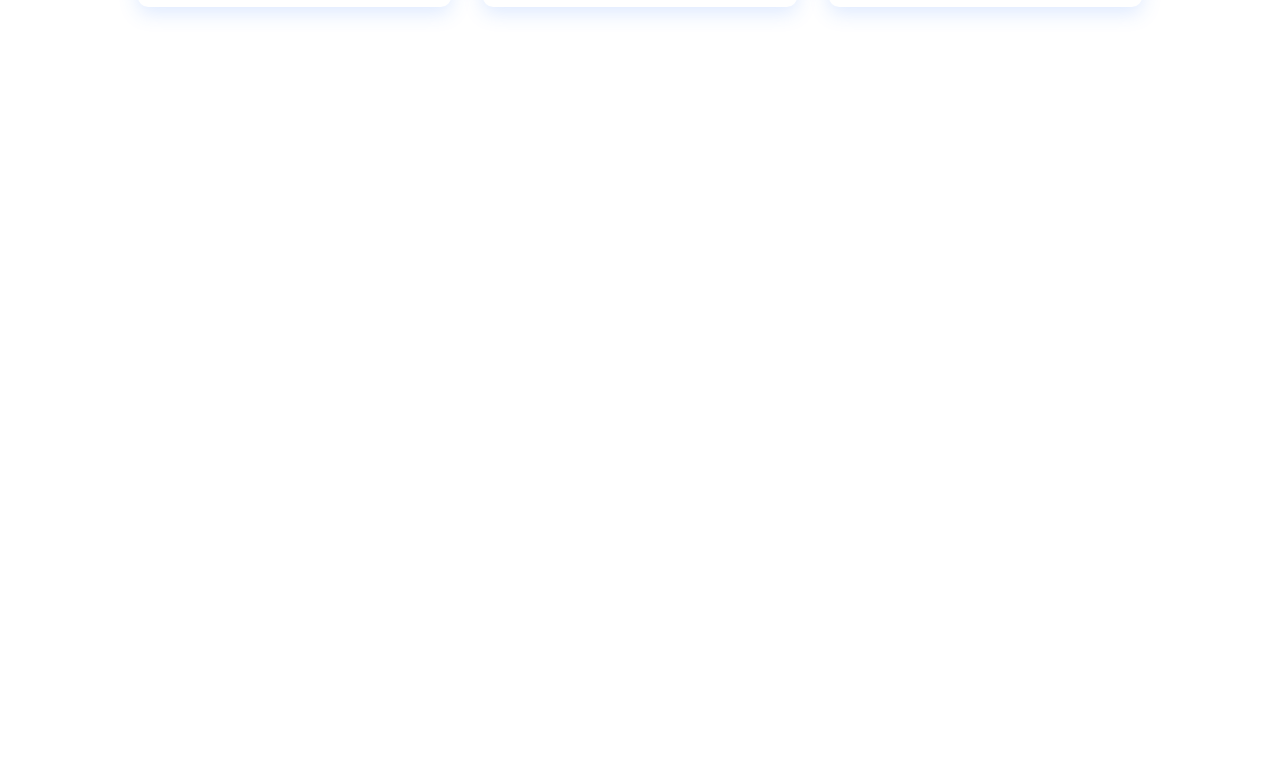
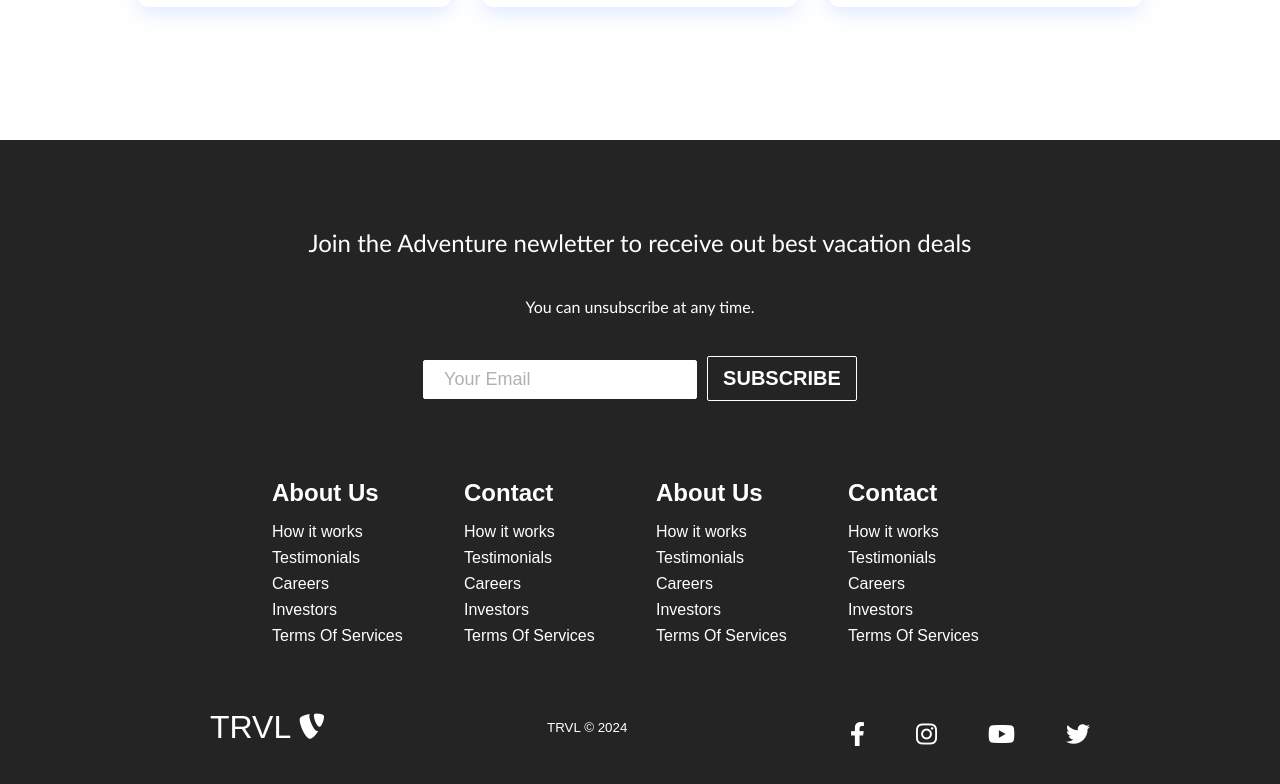
Before and after one commit to aurryllash/TRVL, a React (Vite) app: page / in a window 1280 px wide. Shown: the part 1828-2612 px from the top of the page. Before the commit the page ends 1968 px from the top, so only its background shows below. Built offline with nearby package versions, Linux system fonts and the light colour scheme.

Commit message:
Add Footer and its css

```diff
--- a/src/App.css
+++ b/src/App.css
@@ -17,7 +17,7 @@
   }
 
   .services {
-    background-image: url('/images/img-2.jpg');
+    background-image: url('/public/img-1.jpg');
     background-position: center;
     background-size: cover;
     background-repeat: no-repeat;
@@ -26,7 +26,7 @@
   }
 
   .products {
-    background-image: url('/images/img-1.jpg');
+    background-image: url('/public/img-2.jpg');
     background-position: center;
     background-size: fill;
     background-repeat: no-repeat;
@@ -35,7 +35,7 @@
   }
 
   .sign-up {
-    background-image: url('/images/img-8.jpg');
+    background-image: url('/public/img-3.jpg');
     background-position: center;
     background-size: cover;
     background-repeat: no-repeat;
--- a/src/App.jsx
+++ b/src/App.jsx
@@ -4,17 +4,25 @@ import { BrowserRouter as Router, Route, Routes } from 'react-router-dom';
 import Navbar from '../src/components/Navbar'
 import './App.css'
 import Home from './components/pages/Home'
+import Products from './components/pages/Products';
+import Services from './components/pages/Services';
+import SignUp from './components/pages/SignUp';
+import Futter from './components/Footer';
+
 
 function App() {
-  const [count, setCount] = useState(0)
 
   return (
     <div className='app'>
       <Router>
         <Navbar />
         <Routes>
-        <Route path="/" exact  Component={Home}/>
+          <Route path="/" exact Component={Home} />
+          <Route path="/products"  Component={Products} />
+          <Route path="/services"  Component={Services} />
+          <Route path="/sign-up"  Component={SignUp} />
         </Routes>
+        <Futter />
       </Router>
     </div>
   )
--- a/src/components/Button.jsx
+++ b/src/components/Button.jsx
@@ -16,7 +16,7 @@ const Button = ({
 
   children ? console.log(children) : console.log('not')
   return (
-    <Link to='/sign' className='btn-mobile'>
+    <Link to='/sign-up' className='btn-mobile'>
         <button
         className={`btn ${checkButtonStyle} ${checkButtonSize}`}
         onClick={onClick}
--- /dev/null
+++ b/src/components/Footer.css
@@ -0,0 +1,164 @@
+.footer-container {
+    background-color: #242424;
+    padding: 4rem 0 2rem 0;
+    display: flex;
+    flex-direction: column;
+    justify-content: center;
+    align-items: center;
+  }
+
+  .footer-subscription {
+    display: flex;
+    flex-direction: column;
+    justify-content: center;
+    align-items: center;
+    text-align: center;
+
+    margin-bottom: 24px;
+    padding: 24px;
+    color: #fff;
+  }
+
+  .footer-subscription > p {
+    font-family: 'Trebuchet MS', 'Lucida Sans Unicode', 'Lucida Grande',
+      'Lucida Sans', Arial, sans-serif;
+      margin-bottom: 40px;
+  }
+
+  .footer-subscription-heading {
+    margin-bottom: 24px;
+    font-size: 24px;
+  }
+
+  .footer-subscription-text {
+    margin-bottom: 24px;
+    font-size: 20px;
+  }
+
+  .footer-input {
+    padding: 8px 20px;
+    border-radius: 2px;
+    margin-right: 10px;
+    outline: none;
+    border: none;
+    font-size: 18px;
+    margin-bottom: 16px;
+    border: 1px solid #fff;
+  }
+
+  .footer-links {
+    width: 100%;
+    max-width: 1000px;
+    display: flex;
+    justify-content: center;
+  }
+
+  .footer-link-wrapper {
+    display: flex;
+  }
+
+  .footer-link-items {
+    display: flex;
+    flex-direction: column;
+    align-items: flex-start;
+    margin: 16px;
+    text-align: left;
+    width: 160px;
+    box-sizing: border-box;
+  }
+
+  .footer-link-items h2 {
+    margin-bottom: 16px;
+  }
+
+  .footer-link-items > h2 {
+    color: #fff;
+  }
+
+  .footer-link-items a {
+    color: #fff;
+    text-decoration: none;
+    margin-bottom: 0.5rem;
+  }
+
+  .footer-link-items a:hover {
+    color: #e9e9e9;
+    transition: 0.3s ease-out;
+  }
+
+  .footer-email-form h2 {
+    margin-bottom: 2rem;
+  }
+
+  .footer-input::placeholder {
+    color: #b1b1b1;
+  }
+
+  /* Social Icons */
+  .social-icon-link {
+    color: #fff;
+    font-size: 24px;
+  }
+
+  .social-media {
+    max-width: 1000px;
+    width: 100%;
+  }
+
+  .social-media-wrap {
+    display: flex;
+    justify-content: space-between;
+    align-items: center;
+    width: 90%;
+    max-width: 1000px;
+    margin: 40px auto 0 auto;
+  }
+
+  .social-icons {
+    display: flex;
+    justify-content: space-between;
+    align-items: center;
+    width: 240px;
+  }
+
+  .social-logo {
+    color: #fff;
+    justify-self: start;
+    margin-left: 20px;
+    cursor: pointer;
+    text-decoration: none;
+    font-size: 2rem;
+    display: flex;
+    align-items: center;
+    margin-bottom: 16px;
+  }
+
+  .website-rights {
+    color: #fff;
+    margin-bottom: 16px;
+  }
+
+  @media screen and (max-width: 820px) {
+    .footer-links {
+      padding-top: 2rem;
+    }
+
+    .footer-input {
+      width: 100%;
+    }
+
+    .btn {
+      width: 100%;
+    }
+
+    .footer-link-wrapper {
+      flex-direction: column;
+    }
+
+    .social-media-wrap {
+      flex-direction: column;
+    }
+  }
+
+  @media screen and (max-width: 768px) {
+  }
--- /dev/null
+++ b/src/components/Footer.jsx
@@ -0,0 +1,107 @@
+import React from 'react'
+import Button from './Button'
+import './Footer.css'
+import { Link } from 'react-router-dom'
+
+const Footer = () => {
+  return (
+    <div className='footer-container'>
+        <section className='footer-subscription'>
+            <p className="footer-subscription-heading">
+                Join the Adventure newletter to receive out best
+                vacation deals
+            </p>
+            <p className="tooter-subscription-text">
+                You can unsubscribe at any time.
+            </p>
+            <div className="input-areas">
+                <form>
+                    <input type="email" name='email' placeholder='Your Email'
+                    className='footer-input' />
+                    <Button buttonStyle='btn--outline'>SUBSCRIBE</Button>
+                </form>
+            </div>
+        </section>
+        <div className="footer-links">
+            <div className="footer-link-wrapper">
+                <div className="footer-link-items">
+                    <h2>About Us</h2>
+                    <Link to='/sign-up' >How it works</Link>
+                    <Link to='/' >Testimonials</Link>
+                    <Link to='/' >Careers</Link>
+                    <Link to='/' >Investors</Link>
+                    <Link to='/' >Terms Of Services</Link>
+                </div>
+                <div className="footer-link-items">
+                    <h2>Contact</h2>
+                    <Link to='/sign-up' >How it works</Link>
+                    <Link to='/' >Testimonials</Link>
+                    <Link to='/' >Careers</Link>
+                    <Link to='/' >Investors</Link>
+                    <Link to='/' >Terms Of Services</Link>
+                </div>
+            </div>
+            <div className="footer-link-wrapper">
+                <div className="footer-link-items">
+                    <h2>About Us</h2>
+                    <Link to='/sign-up' >How it works</Link>
+                    <Link to='/' >Testimonials</Link>
+                    <Link to='/' >Careers</Link>
+                    <Link to='/' >Investors</Link>
+                    <Link to='/' >Terms Of Services</Link>
+                </div>
+                <div className="footer-link-items">
+                    <h2>Contact</h2>
+                    <Link to='/sign-up' >How it works</Link>
+                    <Link to='/' >Testimonials</Link>
+                    <Link to='/' >Careers</Link>
+                    <Link to='/' >Investors</Link>
+                    <Link to='/' >Terms Of Services</Link>
+                </div>
+            </div>
+        </div>
+        <section className="social-media">
+            <div className="social-media-wrap">
+                <div className="footer-logo">
+                    <Link className='social-logo'>
+                    TRVL <i className="fab fa-typo3"></i>
+                    </Link>
+                </div>
+                <small className='website-rights'>TRVL © 2024</small>
+                <div className="social-icons">
+                    <Link
+                        className='social-icon-link facebook'
+                        to='/'
+                        target='_blank'
+                        aria-label='Facebook'>
+                            <i className='fab fa-facebook-f' />
+                    </Link>
+                    <Link
+                        className='social-icon-link instagram'
+                        to='/'
+                        target='_blank'
+                        aria-label='Facebook'>
+                            <i className='fab fa-instagram' />
+                    </Link>
+                    <Link
+                        className='social-icon-link youtube'
+                        to='/'
+                        target='_blank'
+                        aria-label='Facebook'>
+                            <i className='fab fa-youtube' />
+                    </Link>
+                    <Link
+                        className='social-icon-link twitter'
+                        to='/'
+                        target='_blank'
+                        aria-label='Facebook'>
+                            <i className='fab fa-twitter' />
+                    </Link>
+                </div>
+            </div>
+        </section>
+    </div>
+  )
+}
+
+export default Footer
--- a/src/components/Navbar.css
+++ b/src/components/Navbar.css
@@ -88,6 +88,7 @@
     position: absolute;
     top: 80px;
     left: -100%;
+    padding-bottom: 50px;
     opacity: 1;
     transition: all 0.5s ease;
   }
--- a/src/components/Navbar.jsx
+++ b/src/components/Navbar.jsx
@@ -46,12 +46,12 @@ function Navbar() {
                     </Link>
                   </li>
                   <li className="nav-item">
-                    <Link to='/sign' className='nav-links-mobile' onClick={() => setClick(false)}>
+                    <Link to='/sign-up' className='nav-links-mobile' onClick={() => setClick(false)}>
                     Sign Up
                     </Link>
                   </li>
                 </ul>
-                {button && <Button buttonStyle='btn--outline'>SIGN UP</Button>}
+                {button && <Button buttonStyle='btn--outline' to='sign-up' >SIGN UP</Button>}
             </div>
         </nav>
     </>
--- /dev/null
+++ b/src/components/pages/Products.jsx
@@ -0,0 +1,10 @@
+import React from 'react'
+import '../../App.css'
+
+function Products() {
+  return (
+    <h1 className='products'>Products</h1>
+  )
+}
+
+export default Products
--- /dev/null
+++ b/src/components/pages/Services.jsx
@@ -0,0 +1,10 @@
+import React from 'react'
+import '../../App.css'
+
+function Services() {
+  return (
+    <div className='services'>Services</div>
+  )
+}
+
+export default Services
--- /dev/null
+++ b/src/components/pages/SignUp.jsx
@@ -0,0 +1,10 @@
+import React from 'react'
+import '../../App.css'
+
+function SignUp() {
+  return (
+    <h1 className='sign-up'>SIGN UP</h1>
+  )
+}
+
+export default SignUp
```
